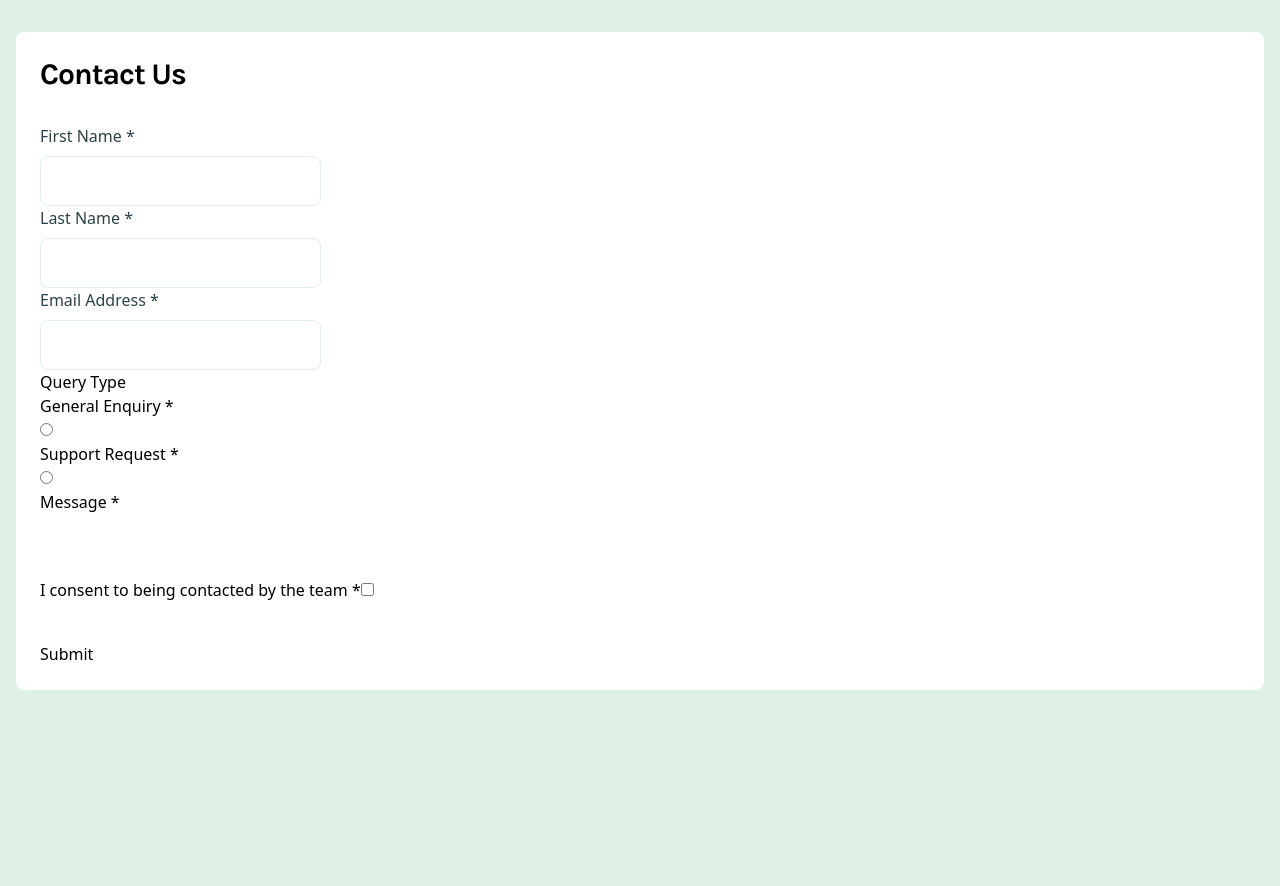
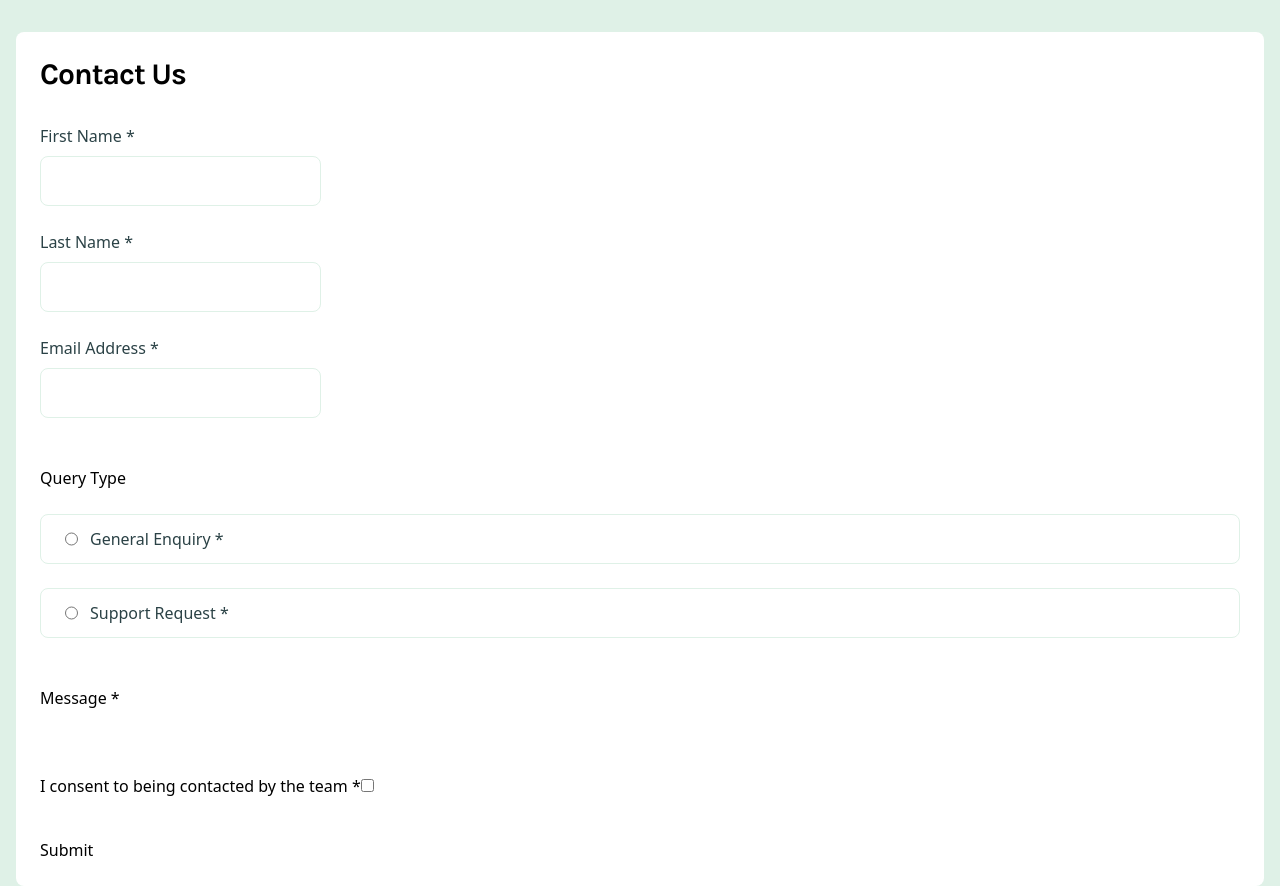
Before and after one commit to CarlosArgelio/contact-form, a React (Vite) app: page / in a window 1280 px wide. Before the commit the page ends 848 px from the top, so only its background shows below. Built offline with nearby package versions, Linux system fonts and the light colour scheme; the HTML template or start-up script is replaced by a standard one.

Commit message:
feat: add radios input

```diff
--- a/src/App.tsx
+++ b/src/App.tsx
@@ -1,5 +1,5 @@
 import { Layout } from "./Components/Layout";
-import { TextField } from "./Components/Input";
+import { TextField, RadioSelection } from "./Components/Input";
 
 const App = () => {
   return (
@@ -21,18 +21,17 @@ const App = () => {
                   <TextField id="email" title="Email Address" type="text" />
                 </fieldset>
 
-                <fieldset>
-                  <legend>Query Type</legend>
+                <fieldset className="my-6">
+                  <legend className="mb-4">Query Type</legend>
 
-                  <label className="block" htmlFor="general-enquiry">
-                    General Enquiry *
-                  </label>
-                  <input id="general-enquiry" type="radio" />
-
-                  <label className="block" htmlFor="support-request">
-                    Support Request *
-                  </label>
-                  <input id="support-request" type="radio" />
+                  <RadioSelection
+                    id="general-enquiry"
+                    title="General Enquiry"
+                  />
+                  <RadioSelection
+                    id="support-request"
+                    title="Support Request"
+                  />
                 </fieldset>
 
                 <fieldset>
--- a/src/Components/Input.tsx
+++ b/src/Components/Input.tsx
@@ -9,6 +9,8 @@ export interface BasePropInput {
 export interface TextFieldProps extends BasePropInput {
   type: string;
 }
+
+export interface RadioSelectionProps extends BasePropInput {}
 
 export const Label: React.FC<BasePropInput> = ({ id, title, isOptional }) => {
   if (!isOptional) {
@@ -38,7 +40,7 @@ export const TextField: React.FC<TextFieldProps> = ({
     <>
       <Label id={id} title={title} isOptional={isOptional} />
       <input
-        className="px-6 py-3 mt-2 border border-honeydew focus:outline-none focus:border-tropical-rain-forest hover:border-tropical-rain-forest rounded-lg"
+        className="px-6 py-3 mt-2 mb-6 border border-honeydew focus:outline-none focus:border-tropical-rain-forest hover:border-tropical-rain-forest rounded-lg"
         type={type}
         id={id}
       />
@@ -46,8 +48,19 @@ export const TextField: React.FC<TextFieldProps> = ({
   );
 };
 
-export const RadioSelection = () => {
-  return <div>InputRadiu</div>;
+export const RadioSelection: React.FC<RadioSelectionProps> = ({
+  id,
+  title,
+  isOptional,
+}) => {
+  return (
+    <>
+      <div className="flex gap-3 px-6 py-3 mt-2 mb-6 border border-honeydew focus:outline-none focus:border-tropical-rain-forest hover:border-tropical-rain-forest active:bg-honeydew rounded-lg">
+        <input type="radio" id={id} />
+        <Label id={id} title={title} isOptional={isOptional} />
+      </div>
+    </>
+  );
 };
 
 export const Checkbox = () => {
```
